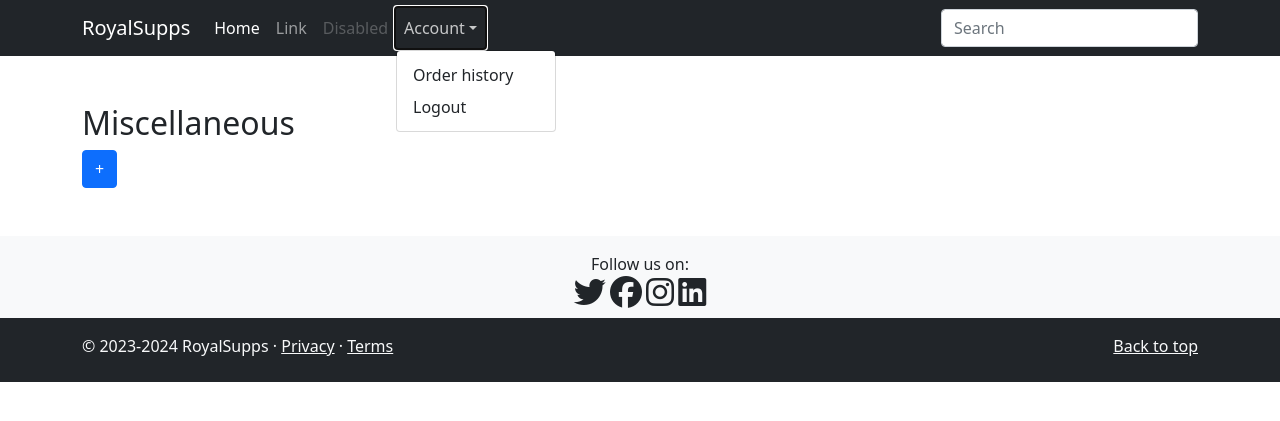
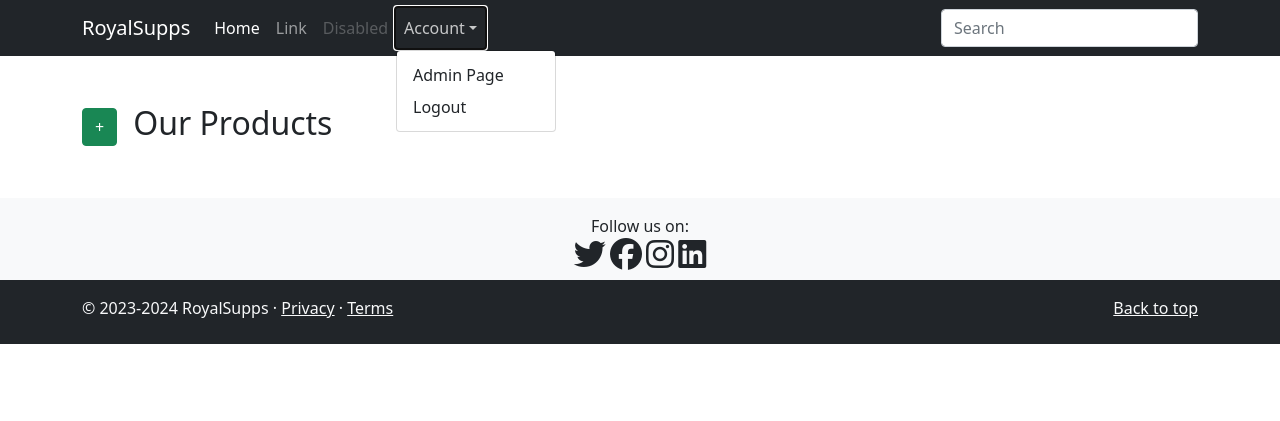
Before and after one commit to LukoGi/WDEindopdracht, a PHP site: page /admin in a window 1280 px wide, after a click on "Account". Shown: the top 421 px of the page. Run offline with PHP 8.4, Linux system fonts and the light colour scheme; the visitor is signed in with stand-in values (Sample User, id 1); data that the repository does not hold is empty.

Commit message:
Small Changes

```diff
--- a/Eindopdracht/app/controllers/logincontroller.php
+++ b/Eindopdracht/app/controllers/logincontroller.php
@@ -28,11 +28,8 @@ class LoginController {
 
         if ($user && password_verify($password, $user->password)) {
             $_SESSION['user_id'] = $user->id;
-            if ($username == 'admin') {
-                header('Location: /admin');
-            } else {
-                header('Location: /');
-            }
+            $_SESSION['username'] = $user->username;
+            header('Location: /');
         } else {
             require_once __DIR__ . '/../views/login/loginview.php';
         }
--- a/Eindopdracht/app/views/admin/adminview.php
+++ b/Eindopdracht/app/views/admin/adminview.php
@@ -76,6 +76,11 @@ if (session_status() == PHP_SESSION_NONE) {
             font-size: 1.2rem;
             font-weight: bold;
         }
+
+        /* Space above submit button in form */
+        .submit-button {
+            margin-top: 10px;
+        }
     </style>
 </head>
 
@@ -94,7 +99,7 @@ if (session_status() == PHP_SESSION_NONE) {
             <div class="collapse navbar-collapse" id="navbarsExample04">
                 <ul class="navbar-nav me-auto mb-2 mb-md-0">
                     <li class="nav-item">
-                        <a class="nav-link active" aria-current="page" href="#">Home</a>
+                        <a class="nav-link active" aria-current="page" href="/">Home</a>
                     </li>
                     <li class="nav-item">
                         <a class="nav-link" href="#">Link</a>
@@ -105,9 +110,13 @@ if (session_status() == PHP_SESSION_NONE) {
                     <li class="nav-item dropdown">
                         <a class="nav-link dropdown-toggle" href="#" id="dropdown04" data-bs-toggle="dropdown" aria-expanded="false">Account</a>
                         <ul class="dropdown-menu" aria-labelledby="dropdown04">
-                            <?php if (isset($_SESSION['user_id'])): ?>
-                                <li><a class="dropdown-item" href="#">Order history</a></li>
-                                <li><a class="dropdown-item" href="/logout">Logout</a></li>
+                            <?php if (isset($_SESSION['user_id']) && isset($_SESSION['username'])): ?>
+                                <?php if ($_SESSION['username'] == 'admin'): ?>
+                                    <li><a class="dropdown-item" href="/admin">Admin Page</a></li>
+                                <?php else: ?>
+                                    <li><a class="dropdown-item" href="#">Order history</a></li>
+                                <?php endif; ?>
+                                    <li><a class="dropdown-item" href="/logout">Logout</a></li>
                             <?php else: ?>
                                 <li><a class="dropdown-item" href="/register">Register</a></li>
                                 <li><a class="dropdown-item" href="/login">Login</a></li>
@@ -126,8 +135,10 @@ if (session_status() == PHP_SESSION_NONE) {
 
     <section>
         <div class="container">
-            <h2 class="mt-3 mt-lg-5">Miscellaneous</h2>
-            <button class="btn btn-primary">+</button>
+        <div class="d-flex align-items-center mt-3 mt-lg-5">
+            <button class="btn btn-success me-3">+</button>
+            <h2>Our Products</h2>
+        </div>
 
             <div id="add-product-form" style="display: none;">
             </div>
@@ -180,11 +191,10 @@ if (session_status() == PHP_SESSION_NONE) {
         </div>
     </footer>
 
-    <!-- Javascript needed to make the dropdown and hamburger menu work -->
-
-    <script src="https://cdn.jsdelivr.net/npm/bootstrap@5.1.3/dist/js/bootstrap.bundle.min.js" integrity="sha384-ka7Sk0Gln4gmtz2MlQnikT1wXgYsOg+OMhuP+IlRH9sENBO0LRn5q+8nbTov4+1p" crossorigin="anonymous"></script>
+<script src="https://cdn.jsdelivr.net/npm/bootstrap@5.1.3/dist/js/bootstrap.bundle.min.js" integrity="sha384-ka7Sk0Gln4gmtz2MlQnikT1wXgYsOg+OMhuP+IlRH9sENBO0LRn5q+8nbTov4+1p" crossorigin="anonymous"></script>
 
 <script>
+
     document.querySelectorAll('.delete-product').forEach(button => {
     button.addEventListener('click', function() {
         const productId = this.dataset.id;
@@ -208,11 +218,11 @@ if (session_status() == PHP_SESSION_NONE) {
     });
 });
 
-document.querySelector('.btn.btn-primary').addEventListener('click', function() {
+document.querySelector('.btn.btn-success').addEventListener('click', function() {
     document.getElementById('add-product-form').style.display = 'block';
 });
 
-document.querySelector('.btn.btn-primary').addEventListener('click', function() {
+document.querySelector('.btn.btn-success').addEventListener('click', function() {
     const formHtml = `
         <form action="/admin/addProduct" method="POST">
             <label for="title">Title:</label><br>
@@ -225,7 +235,7 @@ document.querySelector('.btn.btn-primary').addEventListener('click', function()
             <input type="text" id="category" name="category"><br>
             <label for="image">Image URL:</label><br>
             <input type="text" id="image" name="image"><br>
-            <input type="submit" value="Submit">
+            <input type="submit" value="Submit" class="submit-button">
         </form>
     `;
 
@@ -253,12 +263,14 @@ document.querySelectorAll('.btn.btn-info').forEach(button => {
                     <input type="text" id="category" name="category" value="${product.category}"><br>
                     <label for="image">Image URL:</label><br>
                     <input type="text" id="image" name="image" value="${product.image}"><br>
-                    <input type="submit" value="Submit">
+                    <input type="submit" value="Submit" class="submit-button">
                 </form>
             `;
 
             document.getElementById('add-product-form').innerHTML = formHtml;
             document.getElementById('add-product-form').style.display = 'block';
+
+            window.scrollTo(0, 0);
         })
         .catch((error) => {
             console.error('Error:', error);
```
Also changed, not shown: Eindopdracht/app/views/home/homeview.php (+9 -5 lines), Eindopdracht/app/views/login/loginview.php (+15 -3 lines), Eindopdracht/app/views/register/registerview.php (+15 -3 lines).
